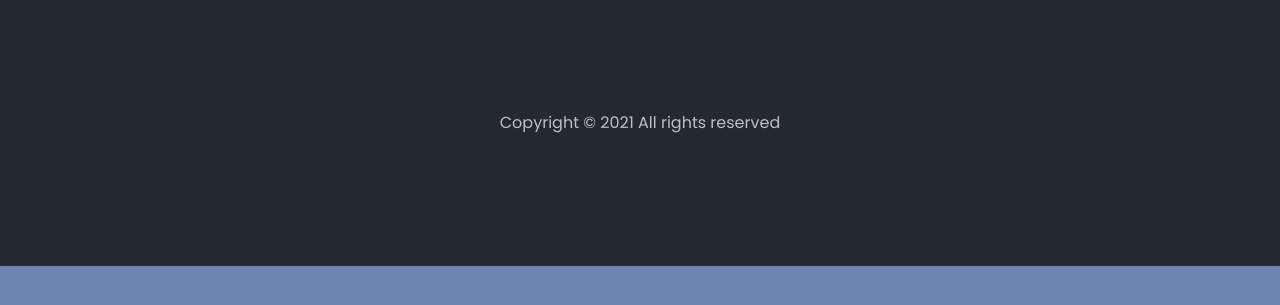
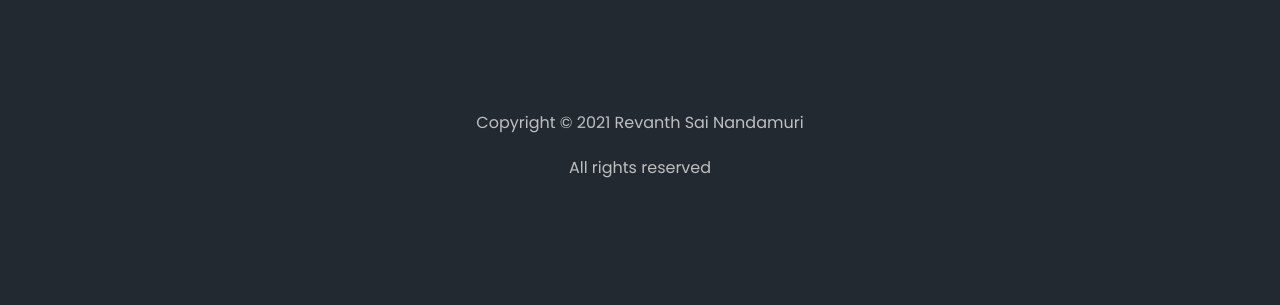
Before and after one commit to RevanthNandamuri1341b0/RevanthNandamuri1341b0.github.io, a plain HTML site: page index.html in a window 1280 px wide. Shown: the part 6917-7222 px from the top of the page. Before the commit the page ends 7183 px from the top, so only its background shows below. Drawn offline with Linux system fonts and the light colour scheme; some packages are replaced by stand-ins of ours; no server answers; files whose address does not match are found by name.

Commit message:
C update

```diff
--- a/index.html
+++ b/index.html
@@ -1012,7 +1012,9 @@
 					<p>
 						<!-- Link back to Colorlib can't be removed. Template is licensed under CC BY 3.0. -->
 						Copyright &copy;
-						<script>document.write(new Date().getFullYear());</script> All rights reserved
+						<script>document.write(new Date().getFullYear());</script> Revanth Sai Nandamuri
+					</p>
+					<p> All rights reserved
 						<!-- Link back to Colorlib can't be removed. Template is licensed under CC BY 3.0. -->
 					</p>
 				</div>
```
